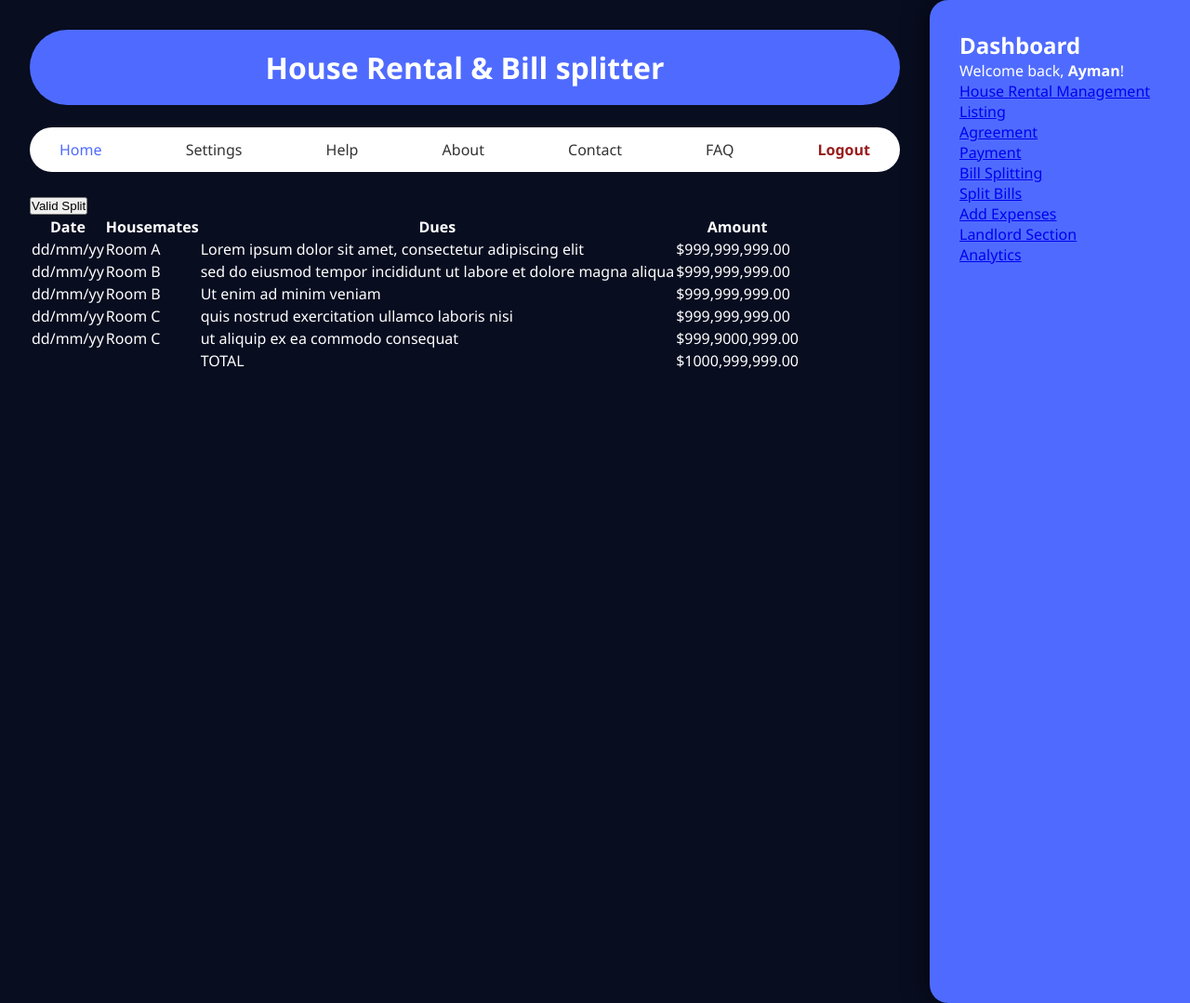
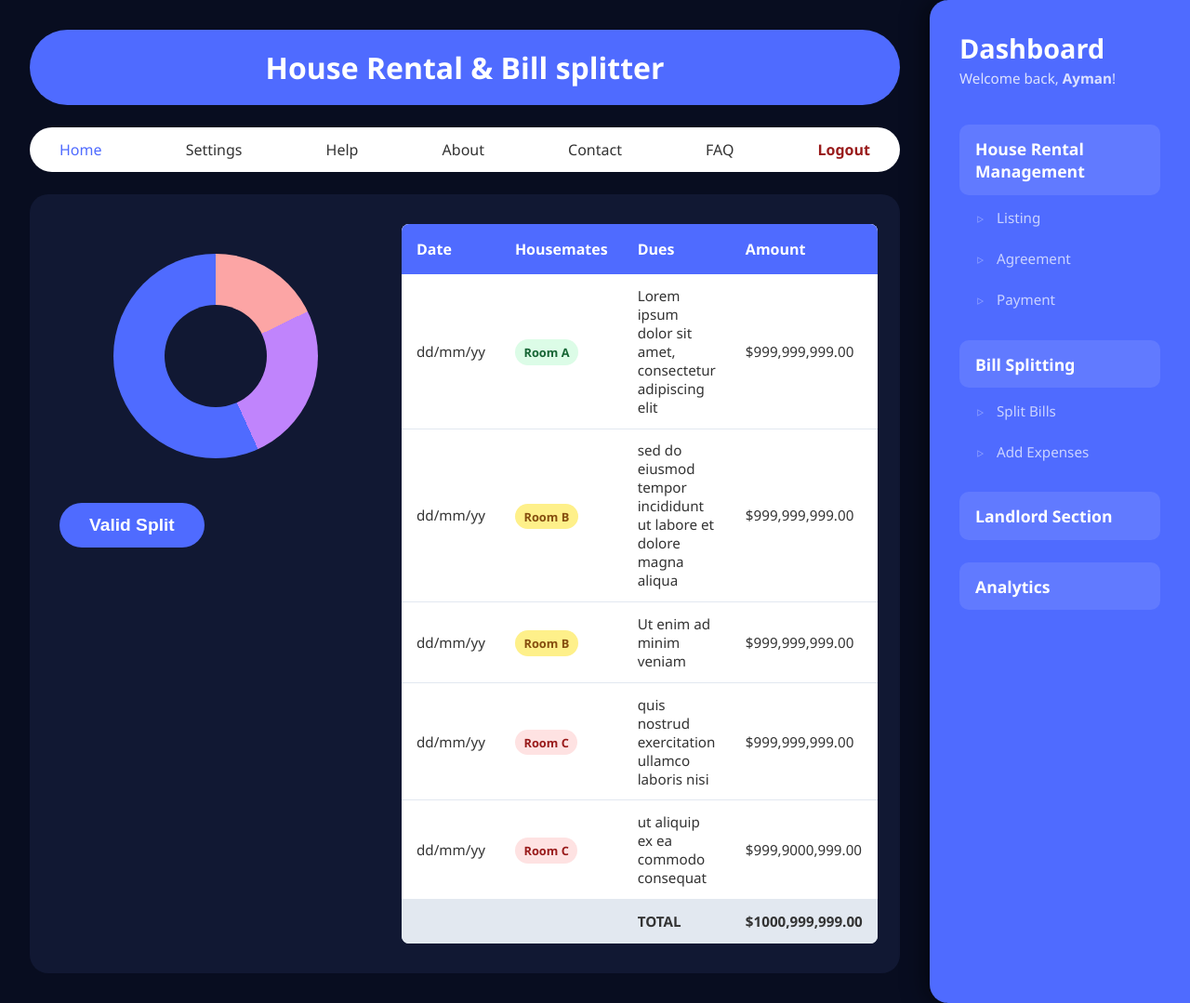
Before and after one commit to AlexHybrid/FairShare-G042, a Flask app: page /dashboard in a window 1280 px wide. Shown: the whole page at 93% size. Run offline with Flask 3, Linux system fonts and the light colour scheme; a user stored in the database is signed in.

Commit message:
dashboard widgets

```diff
--- a/static/dashboard.css
+++ b/static/dashboard.css
@@ -85,3 +85,160 @@ body {
   color: #dc2626 !important;
   text-decoration: underline;
 }
+
+/* =========================================
+   4. DASHBOARD WIDGETS (CHART & TABLE)
+   ========================================= */
+.dashboard-container {
+  background-color: var(--panel-bg);
+  border-radius: 20px;
+  padding: 2rem;
+  display: grid;
+  grid-template-columns: 1fr 1.5fr;
+  gap: 2rem;
+  align-items: start;
+}
+
+/* --- Left Side Dashboard (Chart) --- */
+.chart-section {
+  display: flex;
+  flex-direction: column;
+  align-items: center;
+  position: relative;
+}
+
+.donut-chart {
+  width: 220px;
+  height: 220px;
+  border-radius: 50%;
+  background: conic-gradient(
+    var(--chart-yellow) 0% 17.8%,
+    var(--chart-purple) 17.8% 43.2%,
+    var(--chart-blue) 43.2% 100%
+  );
+  position: relative;
+  margin: 2rem 0;
+}
+
+.donut-chart::after {
+  content: "";
+  position: absolute;
+  top: 25%; left: 25%;
+  width: 50%; height: 50%;
+  background-color: var(--panel-bg);
+  border-radius: 50%;
+}
+
+.valid-split-btn {
+  background-color: var(--accent-blue);
+  color: white;
+  border: none;
+  padding: 0.8rem 2rem;
+  border-radius: 30px;
+  font-size: 1.2rem;
+  font-weight: bold;
+  cursor: pointer;
+  align-self: flex-start;
+  margin-top: 1rem;
+}
+
+/* --- Right Side Dashboard (Table) --- */
+.data-table {
+  width: 100%;
+  border-collapse: collapse;
+  background-color: white;
+  color: #333;
+  border-radius: 8px;
+  overflow: hidden;
+}
+
+.data-table th {
+  background-color: var(--accent-blue);
+  color: white;
+  padding: 1rem;
+  text-align: left;
+}
+
+.data-table td {
+  padding: 0.8rem 1rem;
+  border-bottom: 1px solid #e2e8f0;
+  font-size: 0.95rem;
+}
+
+.data-table tr:last-child {
+  background-color: #e2e8f0;
+  font-weight: bold;
+}
+
+/* (Room Tags) */
+.tag {
+  padding: 0.3rem 0.6rem;
+  border-radius: 15px;
+  font-size: 0.8rem;
+  font-weight: 600;
+}
+.tag-green { background-color: #dcfce7; color: #166534; }
+.tag-yellow { background-color: #fef08a; color: #854d0e; }
+.tag-red { background-color: #fee2e2; color: #991b1b; }
+
+/* =========================================
+   5. Interactive Sidebar Menu
+   ========================================= */
+.right-sidebar h2 {
+  font-size: 1.8rem;
+  color: white;
+  margin-bottom: 0.2rem;
+}
+
+.welcome-text {
+  color: rgba(255, 255, 255, 0.8);
+  font-size: 0.95rem;
+  margin-bottom: 1rem;
+}
+
+.sidebar-category {
+  display: block;
+  background: rgba(255, 255, 255, 0.1);
+  color: white;
+  text-decoration: none;
+  padding: 0.8rem 1rem;
+  margin-top: 1.5rem;
+  border-radius: 10px;
+  font-size: 1.1rem;
+  font-weight: bold;
+  transition: all 0.3s ease;
+  border: 1px solid transparent;
+}
+
+.sidebar-category:hover {
+  background: rgba(255, 255, 255, 0.2);
+  border: 1px solid rgba(255, 255, 255, 0.4);
+  transform: translateX(5px);
+  box-shadow: 0 4px 10px rgba(0,0,0,0.2);
+}
+
+/* Small sub-menu Button */
+.sidebar-item {
+  display: block;
+  color: rgba(255, 255, 255, 0.7);
+  text-decoration: none;
+  padding: 0.6rem 1rem 0.6rem 2.5rem;
+  margin-top: 0.3rem;
+  border-radius: 8px;
+  font-size: 0.95rem;
+  transition: all 0.3s ease;
+  position: relative;
+}
+
+.sidebar-item::before {
+  content: "▹";
+  position: absolute;
+  left: 1.2rem;
+  opacity: 0.5;
+}
+
+.sidebar-item:hover {
+  color: white;
+  background: rgba(255, 255, 255, 0.1);
+  transform: translateX(5px);
+}
```
